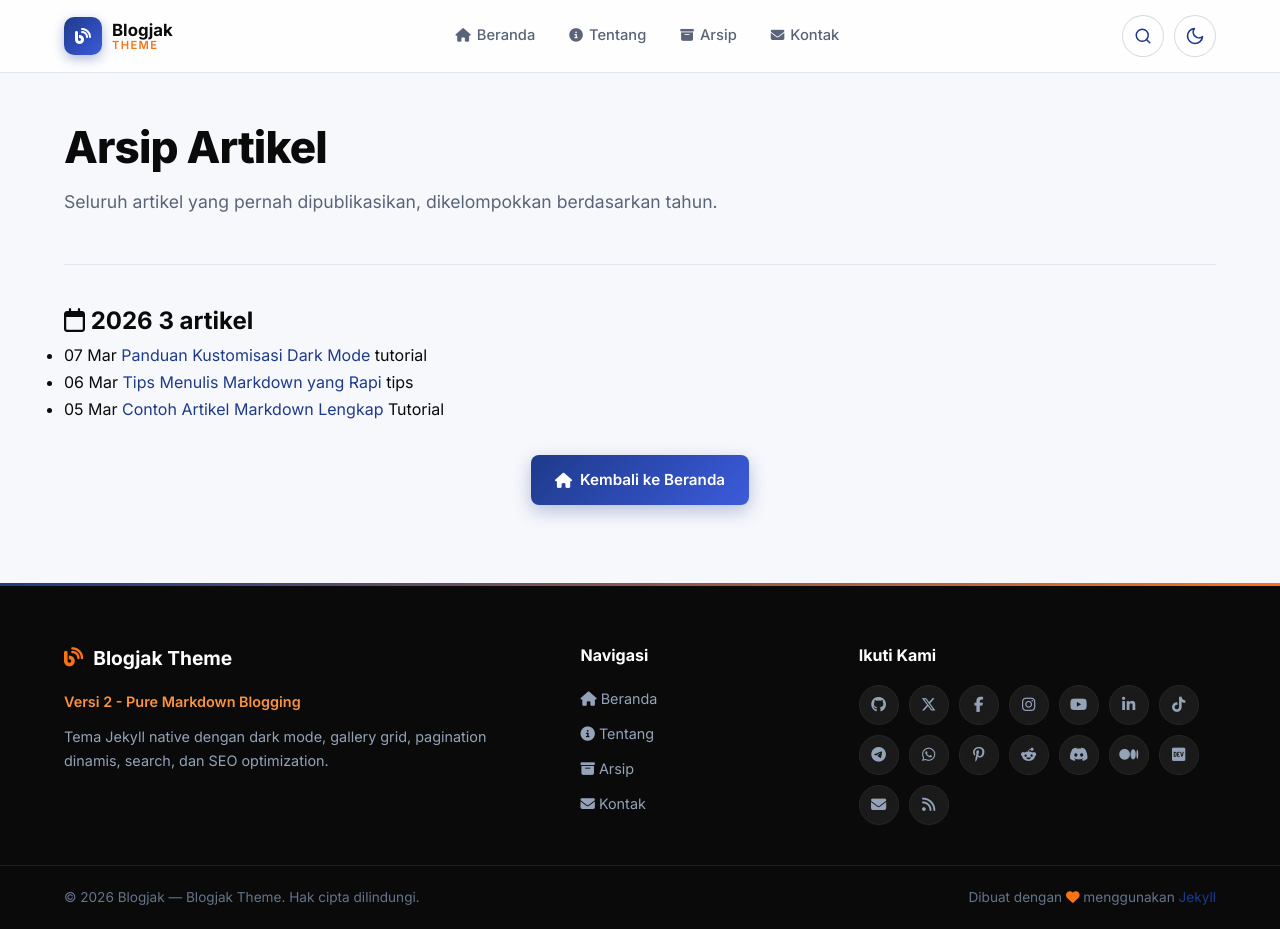
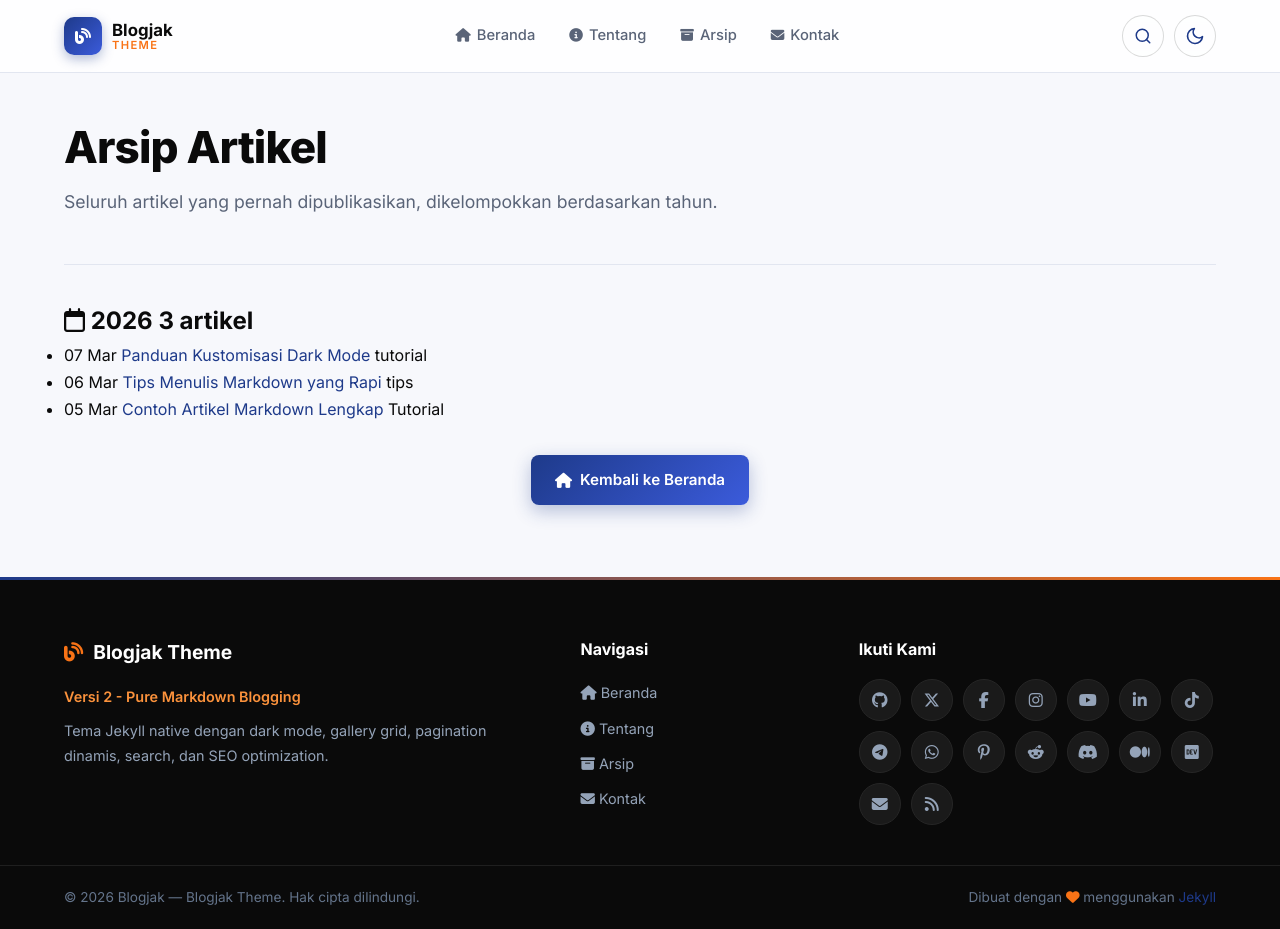
Before and after one commit to blogjak/blogjak-theme, a Jekyll site: the page built from archive.md, in a window 1280 px wide and 929 px high. Built offline with Jekyll 4.4.1, drawn with Linux system fonts in a browser that asks for light colours.

Commit message:
Update styles.css

```diff
--- a/assets/css/styles.css
+++ b/assets/css/styles.css
@@ -781,29 +781,92 @@
   padding-left: 6px;
 }
 
+/* ============================================
+   SOCIAL LINKS — Footer
+   ============================================ */
+
 .social-links {
   display: flex;
   flex-wrap: wrap;
   gap: 10px;
-}
+  margin-top: 4px;
+}
+
 .social-links a {
-  width: 40px;
-  height: 40px;
+  width: 42px;
+  height: 42px;
   border-radius: 50%;
   background: #1a1a1a;
   color: #94a3b8;
   display: inline-flex;
   align-items: center;
   justify-content: center;
-  font-size: 0.95rem;
-  transition: all var(--transition);
+  font-size: 1rem;
+  transition: all 0.25s cubic-bezier(0.4, 0, 0.2, 1);
   border: 1px solid #262626;
-}
+  text-decoration: none;
+  position: relative;
+  overflow: hidden;
+}
+
+.social-links a::before {
+  content: '';
+  position: absolute;
+  inset: 0;
+  background: linear-gradient(135deg, var(--royal-blue), var(--orange));
+  opacity: 0;
+  transition: opacity 0.25s ease;
+  z-index: 0;
+}
+
+.social-links a i {
+  position: relative;
+  z-index: 1;
+  transition: transform 0.25s ease;
+}
+
 .social-links a:hover {
-  background: linear-gradient(135deg, var(--royal-blue), var(--orange));
-  color: var(--white);
+  color: #ffffff;
+  border-color: transparent;
   transform: translateY(-4px);
-  border-color: transparent;
+  box-shadow: 0 8px 20px rgba(30, 58, 138, 0.35);
+}
+
+.social-links a:hover::before {
+  opacity: 1;
+}
+
+.social-links a:hover i {
+  transform: scale(1.15);
+}
+
+/* Warna khusus per platform (opsional, untuk hover) */
+.social-links a[aria-label="GitHub"]:hover::before { background: #333; }
+.social-links a[aria-label="Twitter / X"]:hover::before { background: #000; }
+.social-links a[aria-label="Facebook"]:hover::before { background: #1877f2; }
+.social-links a[aria-label="Instagram"]:hover::before {
+  background: linear-gradient(45deg, #f09433 0%, #e6683c 25%, #dc2743 50%, #cc2366 75%, #bc1888 100%);
+}
+.social-links a[aria-label="YouTube"]:hover::before { background: #ff0000; }
+.social-links a[aria-label="LinkedIn"]:hover::before { background: #0a66c2; }
+.social-links a[aria-label="TikTok"]:hover::before { background: #000; }
+.social-links a[aria-label="Telegram"]:hover::before { background: #0088cc; }
+.social-links a[aria-label="WhatsApp"]:hover::before { background: #25d366; }
+.social-links a[aria-label="Pinterest"]:hover::before { background: #bd081c; }
+.social-links a[aria-label="Reddit"]:hover::before { background: #ff4500; }
+.social-links a[aria-label="Discord"]:hover::before { background: #5865f2; }
+.social-links a[aria-label="Medium"]:hover::before { background: #000; }
+.social-links a[aria-label="Dev.to"]:hover::before { background: #0a0a0a; }
+.social-links a[aria-label="Email"]:hover::before { background: var(--orange); }
+.social-links a[aria-label="RSS Feed"]:hover::before { background: #f26522; }
+
+/* Mobile */
+@media (max-width: 480px) {
+  .social-links a {
+    width: 38px;
+    height: 38px;
+    font-size: 0.9rem;
+  }
 }
 
 .footer-bottom {
```
